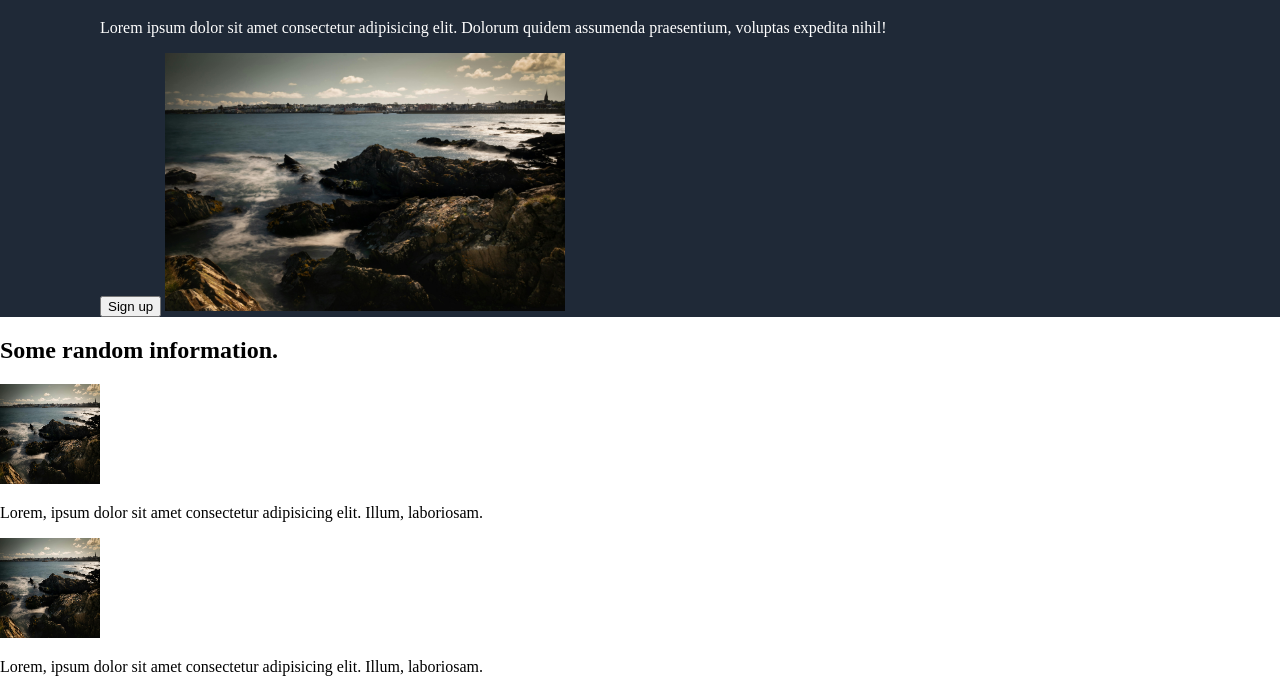
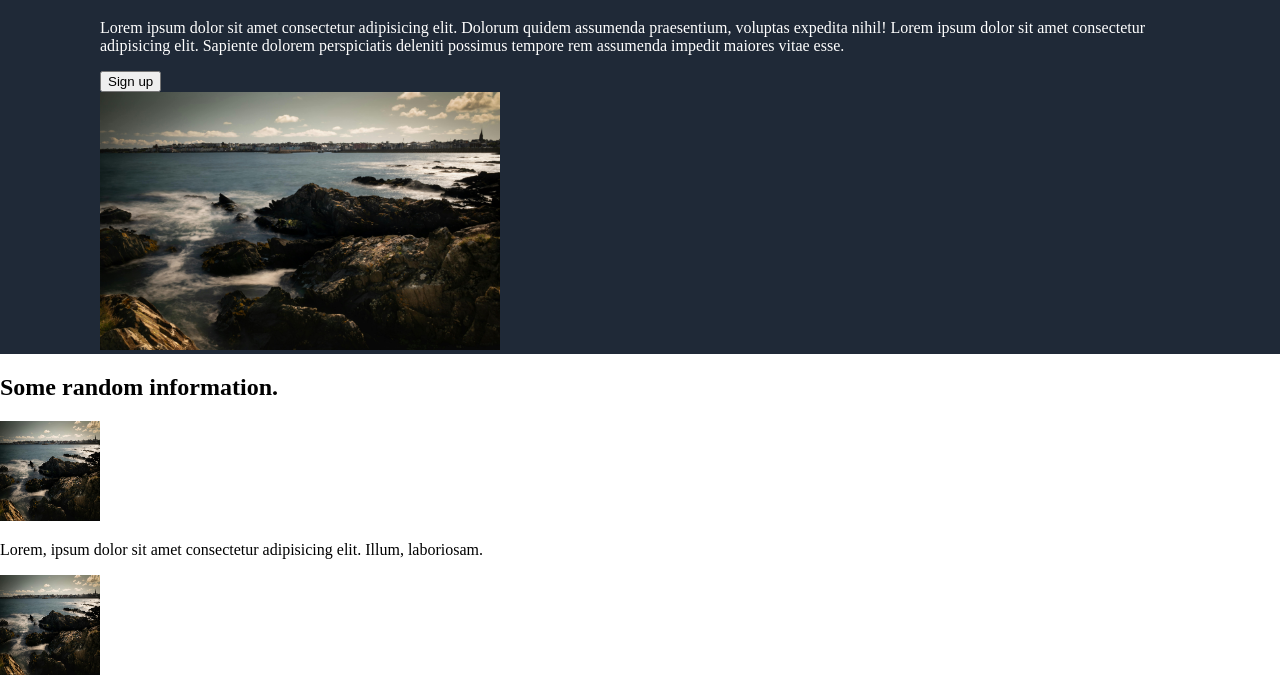
Before and after one commit to greyknight90/TOPProject-LandingPage, a plain HTML site: page index.html in a window 1280 px wide. Shown: the part 118-800 px from the top of the page. Drawn offline with Linux system fonts and the light colour scheme.

Commit message:
adjust hero section for styling

```diff
--- a/index.html
+++ b/index.html
@@ -19,10 +19,14 @@
         </div>
 
         <div class="hero">
-            <h1>This website is awesome</h1>
-            <p>Lorem ipsum dolor sit amet consectetur adipisicing elit. Dolorum quidem assumenda praesentium, voluptas expedita nihil!</p>
-            <button>Sign up</button>
-            <img src="images/img.jpg" alt="water, sky, and a town in the background" width="400px">
+            <div class="hero-left">
+                <h1>This website is awesome</h1>
+                <p>Lorem ipsum dolor sit amet consectetur adipisicing elit. Dolorum quidem assumenda praesentium, voluptas expedita nihil! Lorem ipsum dolor sit amet consectetur adipisicing elit. Sapiente dolorem perspiciatis deleniti possimus tempore rem assumenda impedit maiores vitae esse.</p>
+                <button class="button button1">Sign up</button>
+            </div>
+            <div class="hero-right">
+                <img src="images/img.jpg" alt="water, sky, and a town in the background" width="400px">
+            </div>
         </div>
     </div>
 
@@ -61,7 +65,7 @@
         <div class="container">
             <span>Call to action</span>
             <span>Lorem ipsum, dolor sit amet consectetur adipisicing elit. Consequuntur, dignissimos!</span>
-            <button>Sign up</button>
+            <button class="button button2">Sign up</button>
         </div>
     </div>
 
```
